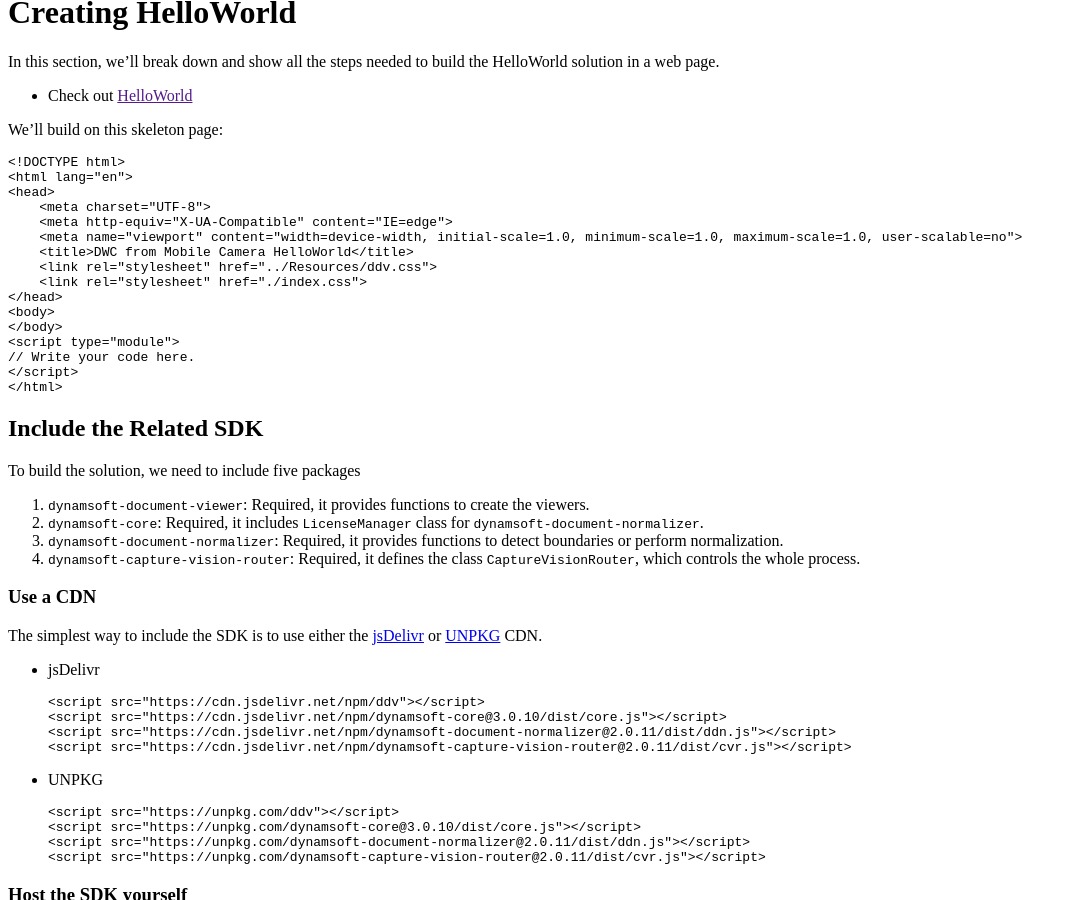
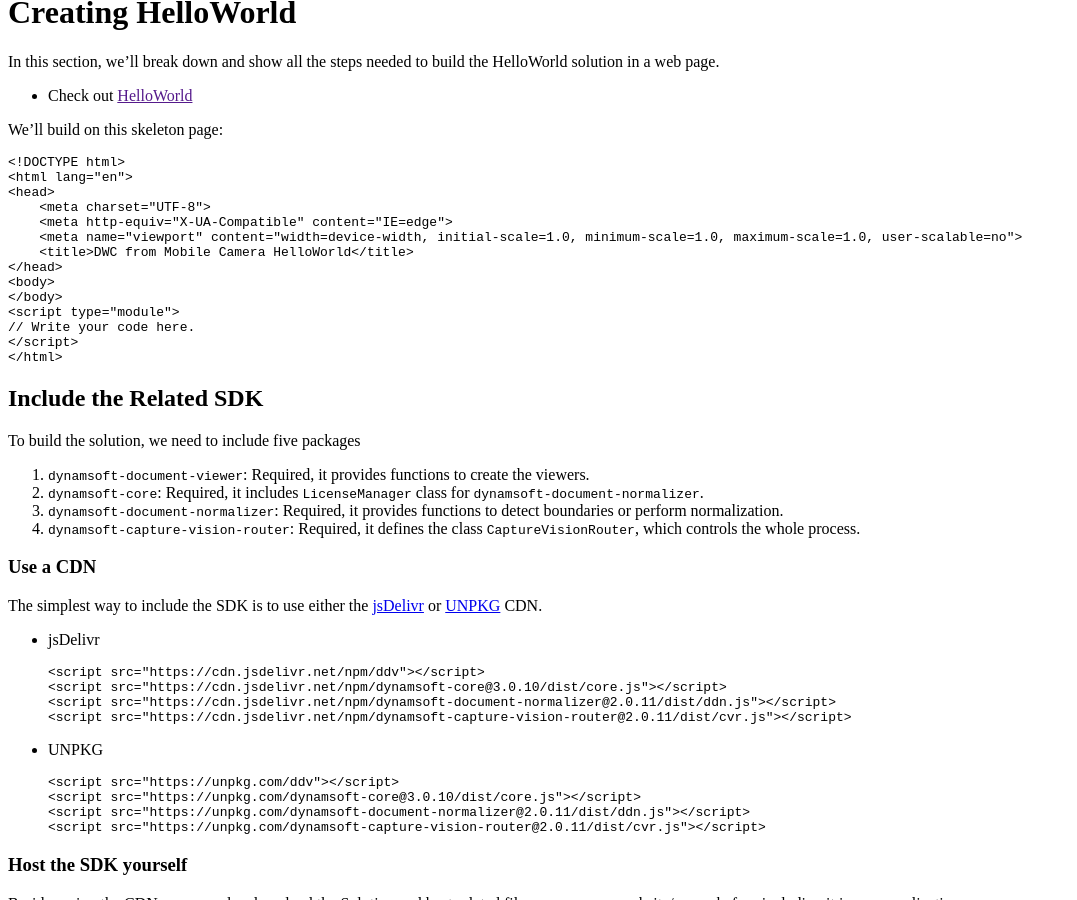
Before and after one commit to dynamsoft-docs/mobile-document-scanner-docs-js, a Jekyll site: the page built from gettingstarted/helloworld.md, in a window 1280 px wide and 900 px high, scrolled down 525 px. Shown: the whole window, without its empty margins (0-1077 px from the left). Built offline with Jekyll 4.4.1, drawn with Linux system fonts in a browser that asks for light colours.

Commit message:
Update helloworld.md

```diff
--- a/gettingstarted/helloworld.md
+++ b/gettingstarted/helloworld.md
@@ -26,8 +26,6 @@ We’ll build on this skeleton page:
     <meta http-equiv="X-UA-Compatible" content="IE=edge">
     <meta name="viewport" content="width=device-width, initial-scale=1.0, minimum-scale=1.0, maximum-scale=1.0, user-scalable=no">
     <title>DWC from Mobile Camera HelloWorld</title>
-    <link rel="stylesheet" href="../Resources/ddv.css">
-    <link rel="stylesheet" href="./index.css">
 </head>
 <body>
 </body>
```
